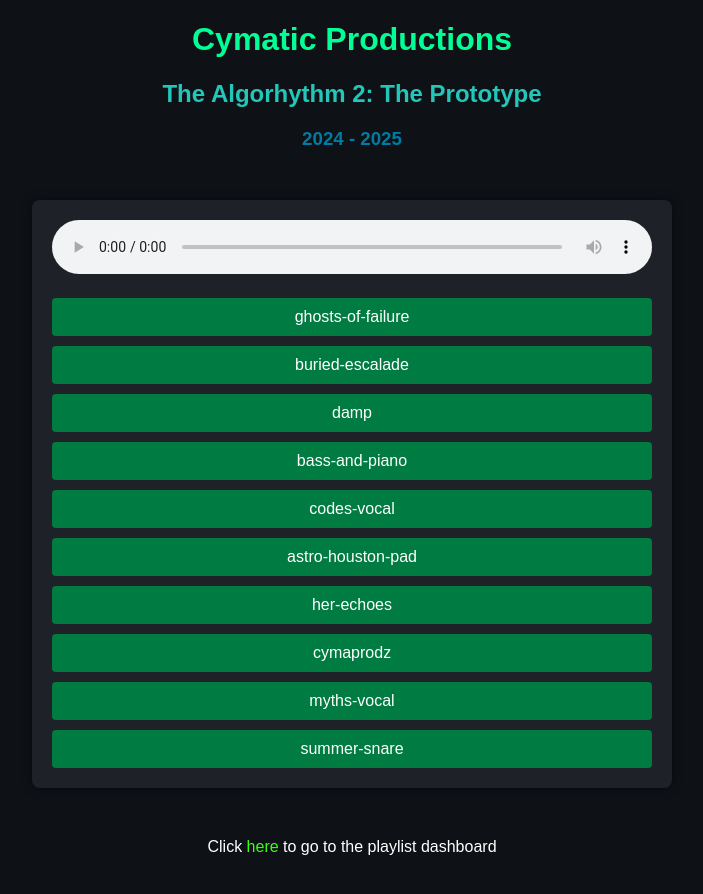
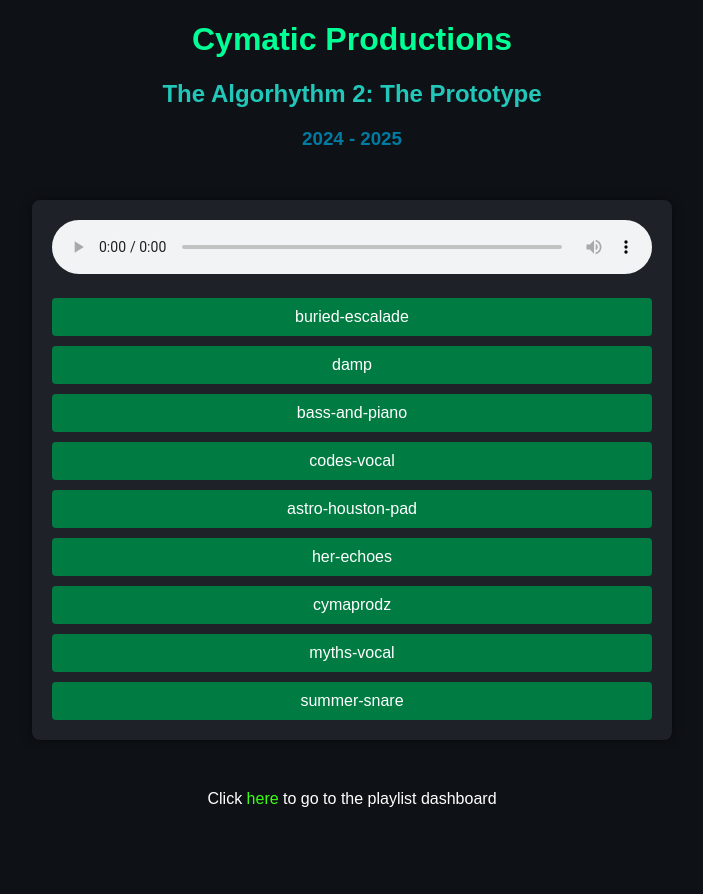
Before and after one commit to cymatic-productions/html.js.playlist, a Jekyll site: the page built from playlists/the-prototype.md, in a window 1280 px wide. Shown: the top 894 px of the page, without its empty margins (288-991 px from the left). Built offline with Jekyll 4.4.1, drawn with Linux system fonts in a browser that asks for light colours.

Commit message:
updated the-prototype

```diff
--- a/playlists/the-prototype.md
+++ b/playlists/the-prototype.md
@@ -4,11 +4,9 @@ title: "The Algorhythm 2: The Prototype"
 startDate: 2024
 endDate: 2025
 songs: [
-    ghosts-of-failure,
     buried-escalade,
     damp,
     bass-and-piano,
-    # empty-casino,
     codes-vocal,
     astro-houston-pad,
     her-echoes,
```
